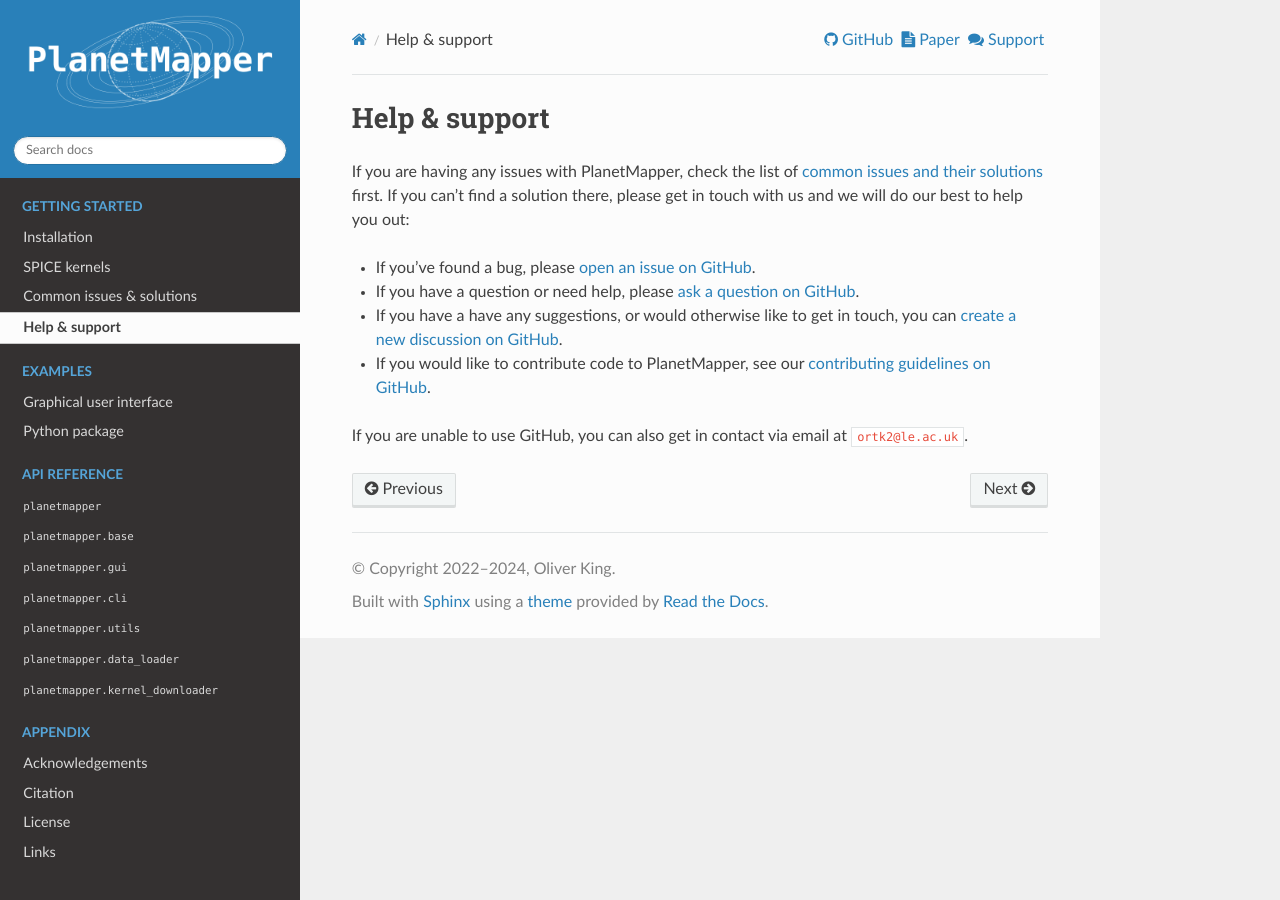
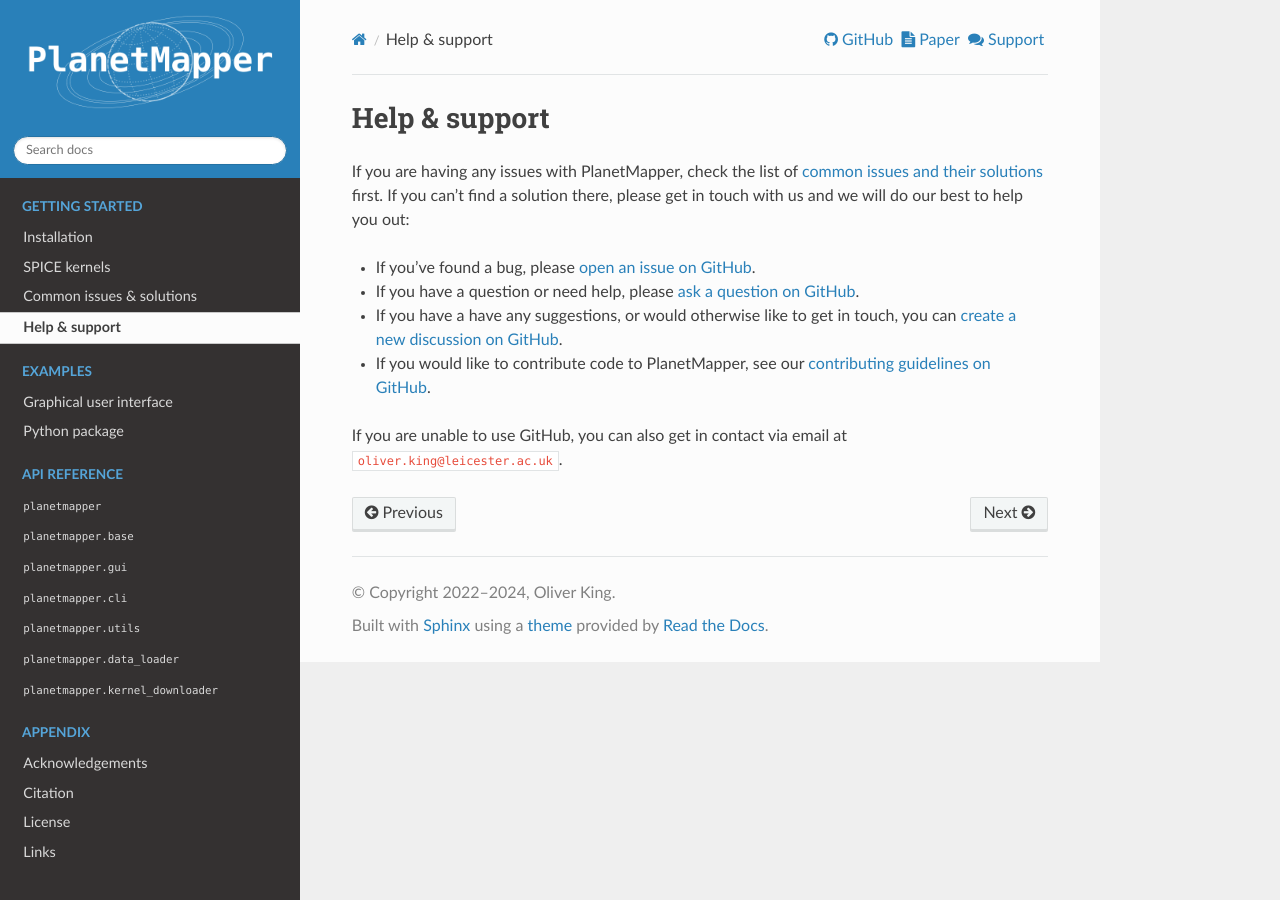
Before and after one commit to ortk95/planetmapper, a Sphinx documentation site: the page built from docs/help.rst, in a window 1280 px wide. Built offline with Sphinx 7.4.7 and the Read the Docs theme 2.0.0, drawn with Linux system fonts in a browser that asks for light colours; the version number could not be read and is left out.

Commit message:
DOCS: Update support email address
Change the support email address from ortk2 (still valid) to my new "friendly" email address alias

```diff
--- a/docs/help.rst
+++ b/docs/help.rst
@@ -10,4 +10,4 @@ If you are having any issues with PlanetMapper, check the list of :ref:`common i
 - If you have a have any suggestions, or would otherwise like to get in touch, you can `create a new discussion on GitHub <https://github.com/ortk95/planetmapper/discussions/new/choose>`__.
 - If you would like to contribute code to PlanetMapper, see our `contributing guidelines on GitHub <https://github.com/ortk95/planetmapper/blob/main/CONTRIBUTING.md>`__.
 
-If you are unable to use GitHub, you can also get in contact via email at `ortk2@le.ac.uk`.
+If you are unable to use GitHub, you can also get in contact via email at `oliver.king@leicester.ac.uk`.
```
